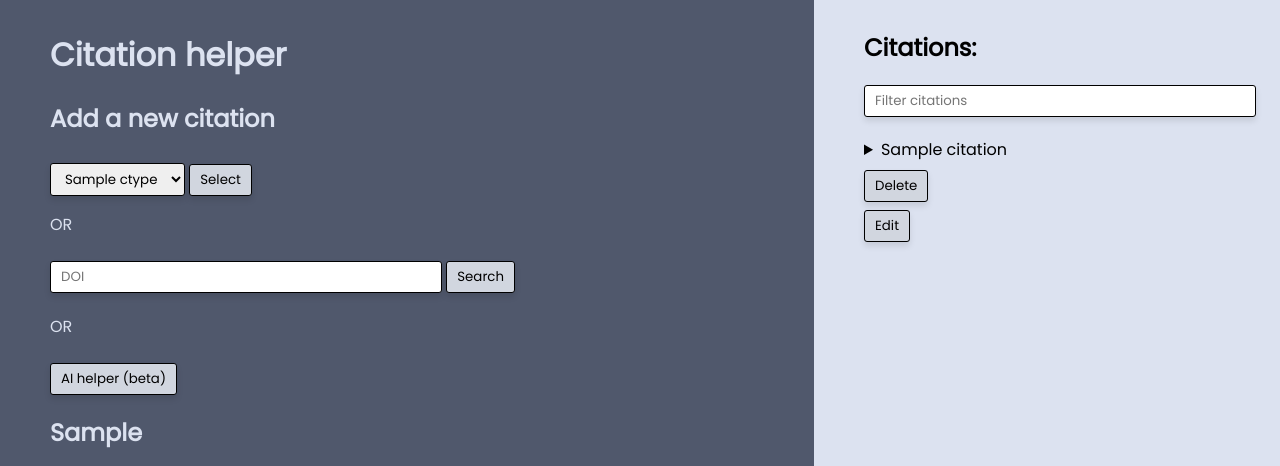
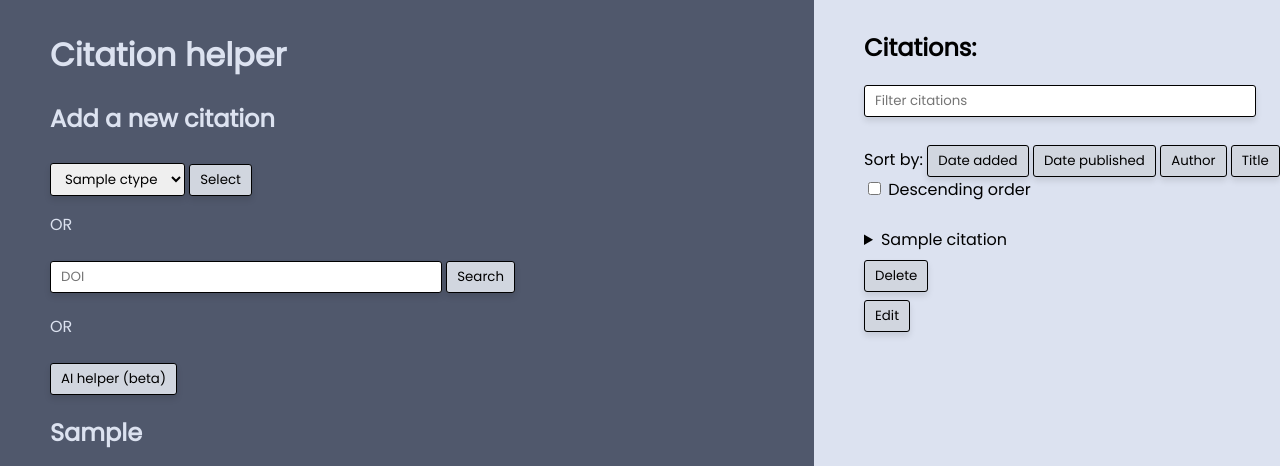
Before and after one commit to HackTastic5/miniprojekti, a Flask app: template src/templates/index.html in a window 1280 px wide. Shown: the top 466 px of the page. Run offline with Flask 3, Linux system fonts and the light colour scheme; the template is opened without the code that fills it: most values are stand-ins (such as "Sample title", 1, 10 or a date in 2020).

Commit message:
add citation list sorting options

```diff
--- a/src/app.py
+++ b/src/app.py
@@ -16,7 +16,10 @@ from util import validate_field, UserInputError
 
 @app.route("/", methods=["GET", "POST"])
 def index():
-    citations = get_citations()
+    sort = request.args.get("sort")
+    desc = request.args.get("desc", type=bool)
+
+    citations = get_citations(sort, desc)
     all_citation_types = get_citation_types()
     citation_type = None
     fields = {}
--- a/src/templates/index.html
+++ b/src/templates/index.html
@@ -100,13 +100,24 @@ Citation helper
 <div class="citation-container">
   <h2>Citations:</h2>
   <input type="text" id="filter" placeholder="Filter citations" size="30"/>
+  <form method="get">
+    Sort by:
+      <button name="sort" value="id">Date added</button>
+      <button name="sort" value="date">Date published</button>
+      <button name="sort" value="author">Author</button>
+      <button name="sort" value="title">Title</button>
+      <label>
+        <input type="checkbox" name="desc" value="true" {% if request.args.get('desc') %}checked{% endif %}>
+          Descending order
+      </label>
+  </form><br/>
   <ul id="citation-list">
     {% for citation in citations %}
     <li id="{{ citation.id }}" style="margin-bottom: 1rem;" name="{{ citation.fields['title'] }}">
       {% if citation.id == editing_id %}
 
         <p><b>Editing</b> {{ citation }}:</p>
-          {# Changing citation type is currently not supported #}
+          {# Changing citation type is not supported #}
           <p>Citation type: {{ citation.citation_type }}</p>
           <form action="/update_citation" method="post">
           <input type="hidden" name="citation_id" value="{{ citation.id }}">
```
Also changed, not shown: src/repositories/citation_repository.py (+17 -5 lines).
